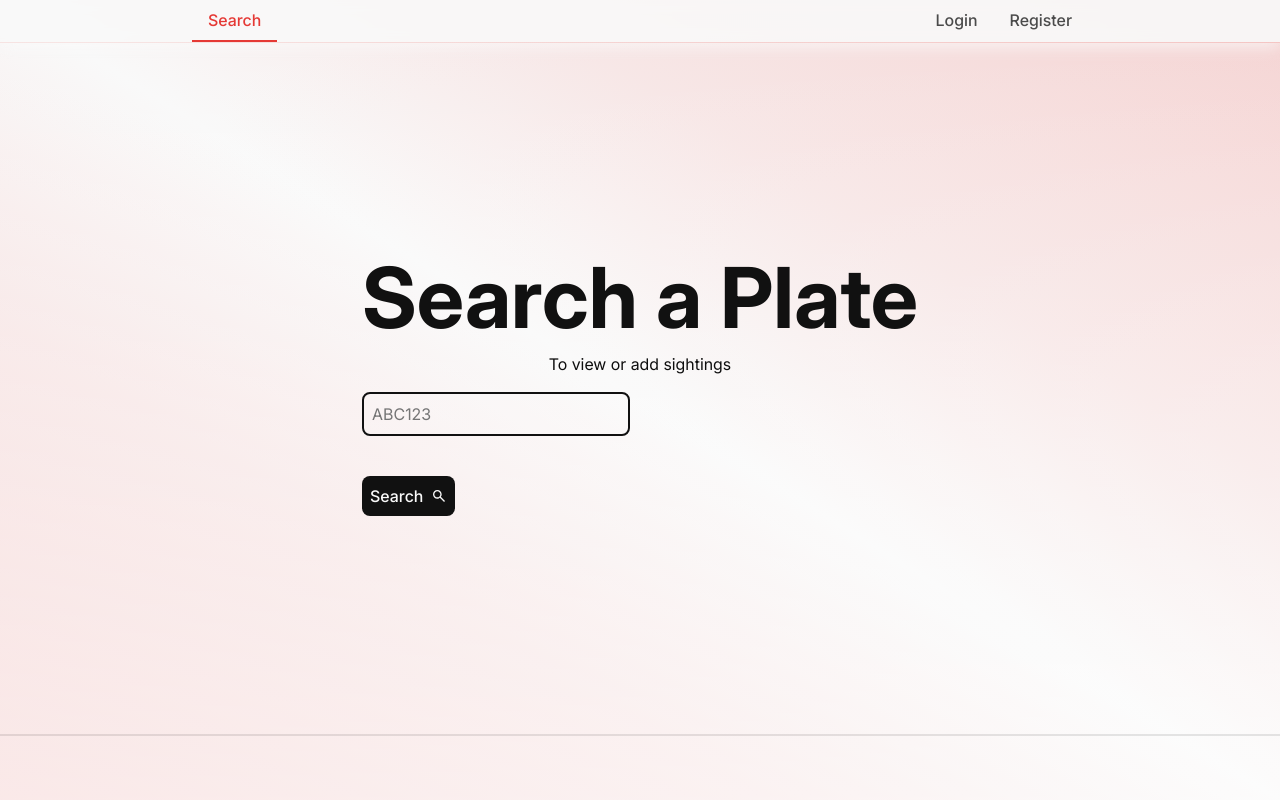
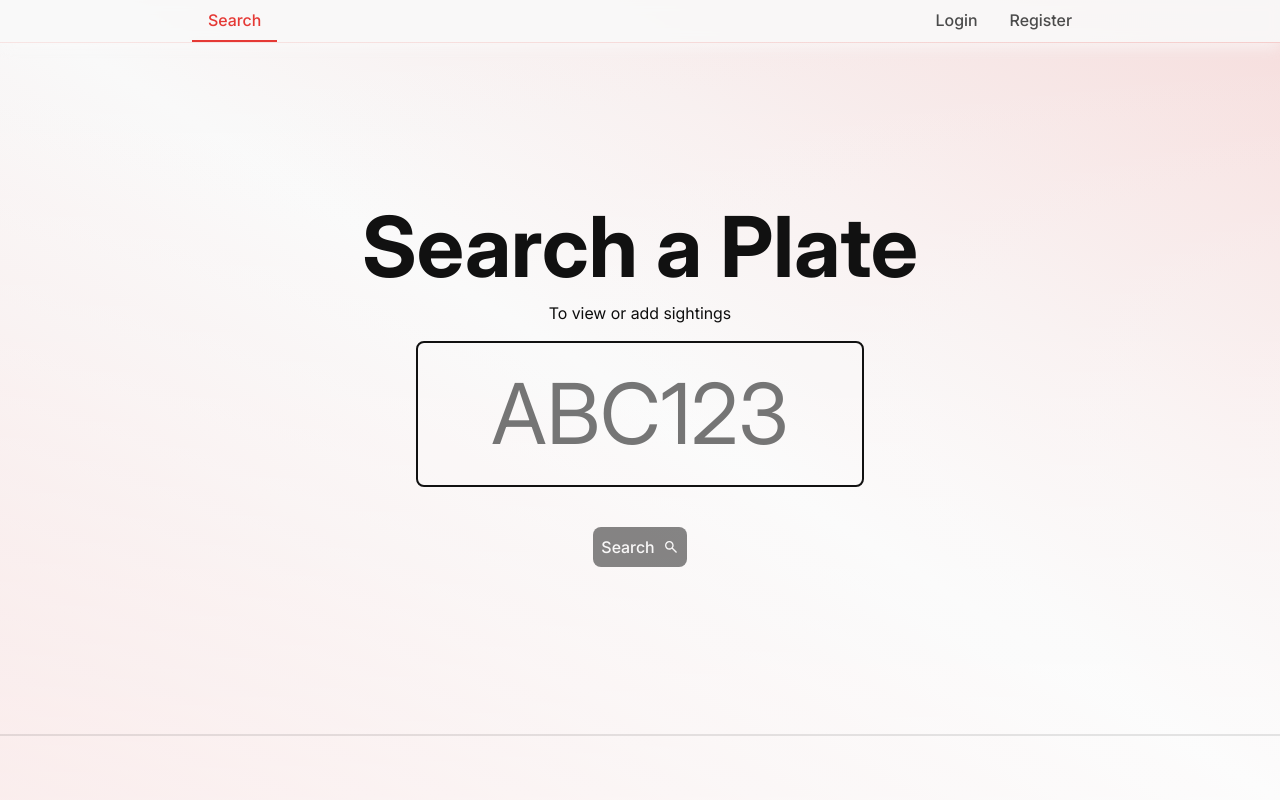
Before and after one commit to LucLor06/platedex, a Django app: page / in a window 1280 px wide. Run offline with Django 5.2, Linux system fonts and the light colour scheme; style sheets or scripts are compiled from the project's sources; some libraries are stand-ins or nearby versions.

Commit message:
feat(styling): Add styling to home search form

```diff
--- a/static/styles/_forms.scss
+++ b/static/styles/_forms.scss
@@ -82,7 +82,7 @@ input[type='text'], input[type='search'], input[type='password'], input[type='em
     min-width: 200px;
 
     &:focus {
-        background-color: rgba(0, 0, 0, .15);
+        background-color: rgba(0, 0, 0, .05);
     }
 
     &:focus-visible {
@@ -208,3 +208,8 @@ input[type='checkbox'] {
         }
     }
 }
+
+:is(button, .button):disabled {
+    opacity: 0.5;
+    pointer-events: none;
+}
--- /dev/null
+++ b/static/styles/_home.scss
@@ -0,0 +1,17 @@
+.home-search, .home-search form {
+    display: flex;
+    flex-direction: column;
+    align-items: center;
+    height: 100%;
+
+    input {
+        font-size: var(--font-size-xxl);
+        text-align: center;
+        width: clamp(var(--layout-width-min), 50%, 1200px);
+        text-transform: uppercase;
+
+        &:is(:focus, :focus-visible) {
+            scale: 1;
+        }
+    }
+}
--- a/static/styles/_layout.scss
+++ b/static/styles/_layout.scss
@@ -10,13 +10,13 @@
 html {
     background: linear-gradient(
         to top right,
-        color-mix(in srgb, var(--color-secondary) 20%, var(--color-primary) 80%) 0%,
-        color-mix(in srgb, var(--color-secondary) 15%, var(--color-primary) 85%) 15%,
-        color-mix(in srgb, var(--color-secondary) 10%, var(--color-primary) 90%) 30%,
+        color-mix(in srgb, var(--color-secondary) 15%, var(--color-primary) 85%) 0%,
+        color-mix(in srgb, var(--color-secondary) 10%, var(--color-primary) 90%) 15%,
+        color-mix(in srgb, var(--color-secondary) 5%, var(--color-primary) 95%) 30%,
         var(--color-primary) 50%,
-        color-mix(in srgb, var(--color-secondary) 10%, var(--color-primary) 90%) 70%,
-        color-mix(in srgb, var(--color-secondary) 15%, var(--color-primary) 85%) 85%,
-        color-mix(in srgb, var(--color-secondary) 20%, var(--color-primary) 80%) 100%
+        color-mix(in srgb, var(--color-secondary) 5%, var(--color-primary) 95%) 70%,
+        color-mix(in srgb, var(--color-secondary) 10%, var(--color-primary) 90%) 85%,
+        color-mix(in srgb, var(--color-secondary) 15%, var(--color-primary) 85%) 100%
     );
     background-color: var(--color-primary);
 }
--- a/static/styles/styles.scss
+++ b/static/styles/styles.scss
@@ -11,3 +11,4 @@
 @import '_navigation.scss';
 @import '_single-container.scss';
 @import '_plates.scss';
+@import '_home.scss';
```
